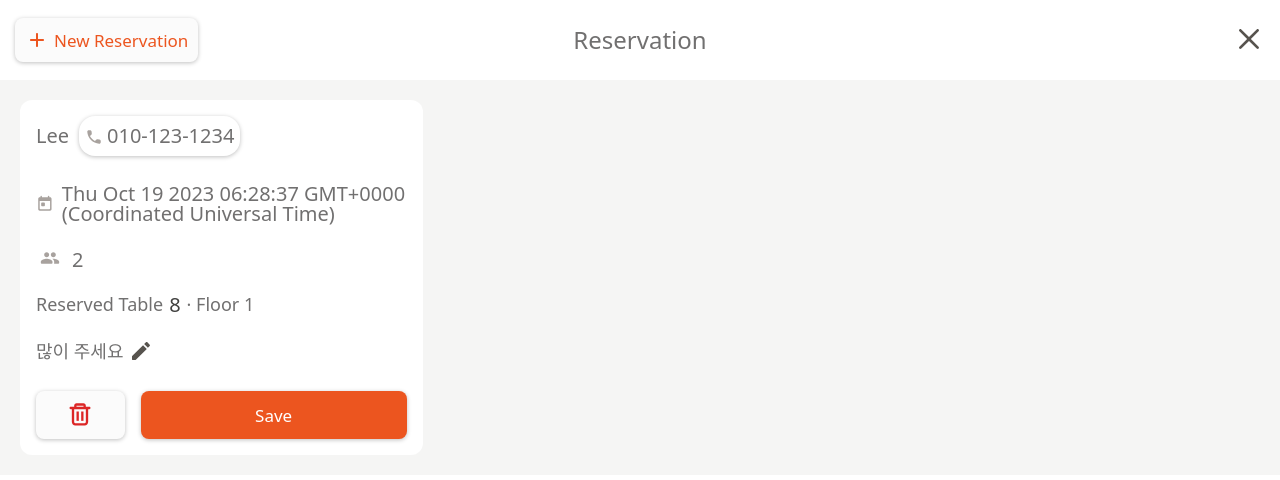
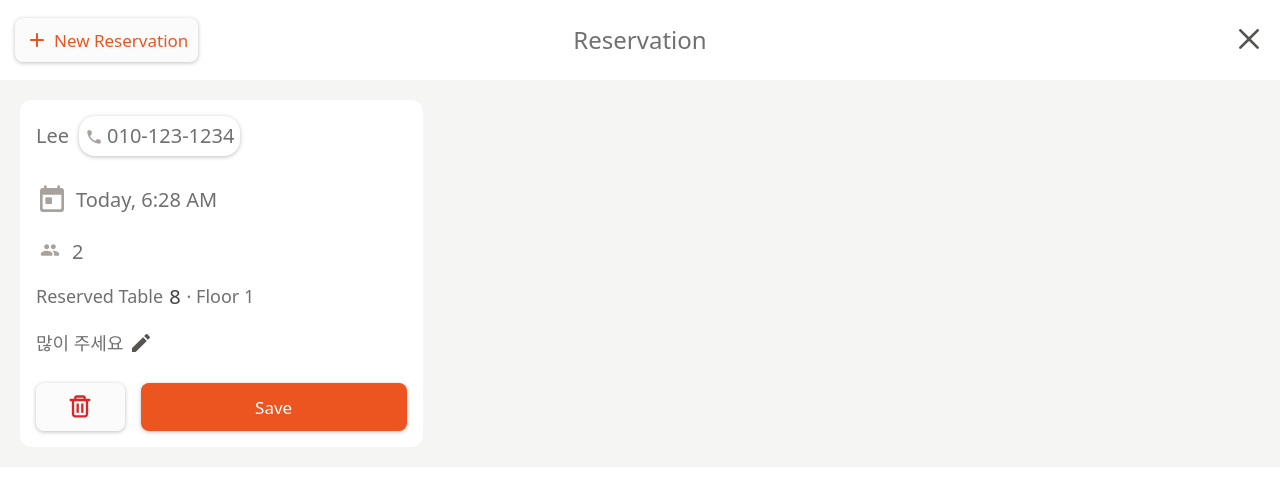
Before and after one commit to codnr98/reservation-sveltekit, a SvelteKit app: page / in a window 1280 px wide. Shown: the top 480 px of the page. Built offline with nearby package versions, Linux system fonts and the light colour scheme.

Commit message:
feat: Date 객체 변환 함수 구현

```diff
--- a/src/components/Card.svelte
+++ b/src/components/Card.svelte
@@ -5,6 +5,7 @@
 	import EditIcon from '../assets/edit.svelte';
 	import Button from './Button.svelte';
 	import type { Reservation } from '$lib/types';
+	import { translator } from '$lib/utils';
 
 	export let props: Reservation;
 </script>
@@ -22,7 +23,7 @@
 		<div class="date-info">
 			<CalenderIcon />
 			<p>
-				{props.date}
+				{translator(props.date)}
 			</p>
 		</div>
 
--- /dev/null
+++ b/src/lib/utils.ts
@@ -0,0 +1,23 @@
+export const formatAMPM = (hours: number, minutes: number) => {
+	const ampm = hours >= 12 ? 'PM' : 'AM';
+	hours = hours % 12;
+	hours = hours ? hours : 12;
+	minutes = minutes < 10 ? 0 + minutes : minutes;
+	const strTime = `${hours}:${minutes} ${ampm}`;
+	return strTime;
+};
+
+export const translator = (dateObject: Date) => {
+	const today = new Date();
+
+	const month = dateObject.toLocaleString('en', { month: 'long' });
+	const date = dateObject.getDate();
+	const hour = dateObject.getHours();
+	const minute = dateObject.getMinutes();
+
+	let monthDate = `${month} ${date}`;
+
+	if (today.toString == dateObject.toString) monthDate = 'Today';
+
+	return `${monthDate}, ${formatAMPM(hour, minute)}`;
+};
```
